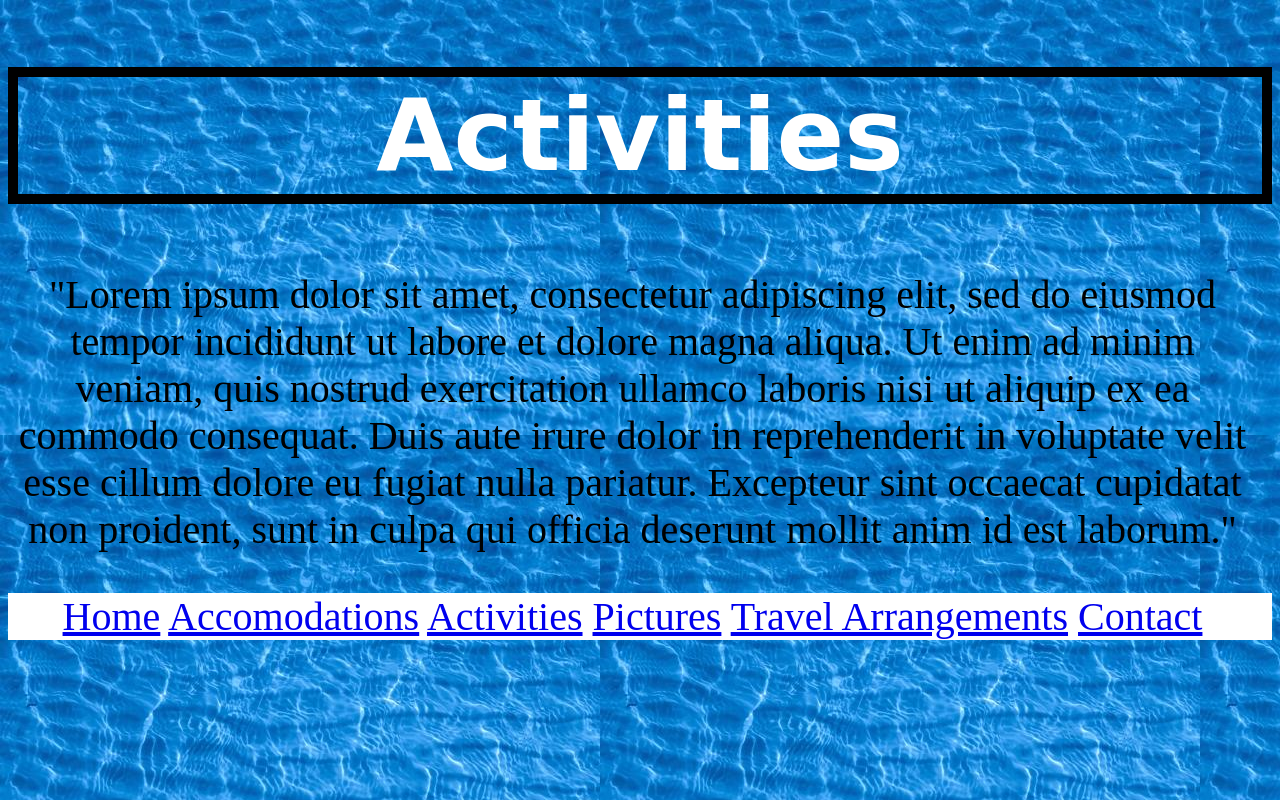
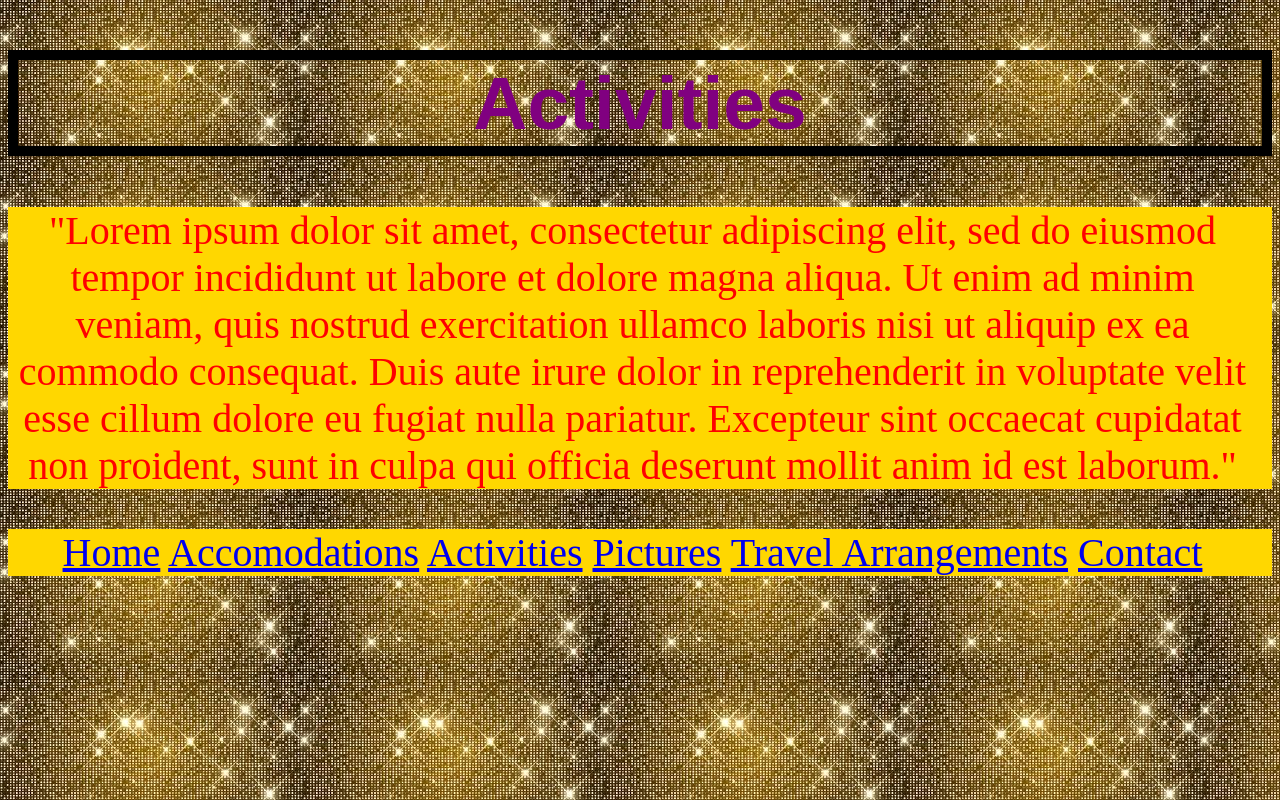
Before and after one commit to garrettrowley/islandhotel, a plain HTML site: page activities.html in a window 1280 px wide. Drawn offline with Linux system fonts and the light colour scheme.

Commit message:
add new style

```diff
--- a/activities.html
+++ b/activities.html
@@ -1,7 +1,7 @@
 <!DOCTYPE html>
 <html>
   <head>
-    <link href="css/styles.css" rel="stylesheet" type="text/css">
+    <link href="css/styles2.css" rel="stylesheet" type="text/css">
     <title>Activities</title>
   </head>
 
--- /dev/null
+++ b/css/styles2.css
@@ -0,0 +1,41 @@
+body {
+
+  background-image: url("../img/glitter.jpeg");
+}
+
+h1 {
+  color: purple;
+  text-align: center;
+  border: 10px solid black;
+  font-family:fantasy;
+  font-size: 75px;
+}
+
+p {
+  background: gold;
+  text-align: center;
+  color: red;
+  font-size: 40px;
+  text-decoration: none;
+  padding-right: 15px;
+}
+
+ #sandbox {
+  background-color: #e8d186;
+  width: 500px;
+
+}
+
+img {
+  width: 750px;
+  height: 750px;
+  display: block;
+  margin: 0px auto;
+  border: 5px solid black;
+}
+
+nav {
+  background: gold;
+  color: green;
+  text-decoration: none;
+}
```
Also changed, not shown: accomodations.html (+1 -1 lines), contact-information.html (+1 -1 lines), index.html (+2 -3 lines), pictures.html (+1 -1 lines), travel-arrangements.html (+1 -1 lines), img/glitter.jpeg (added), 1 other file.
